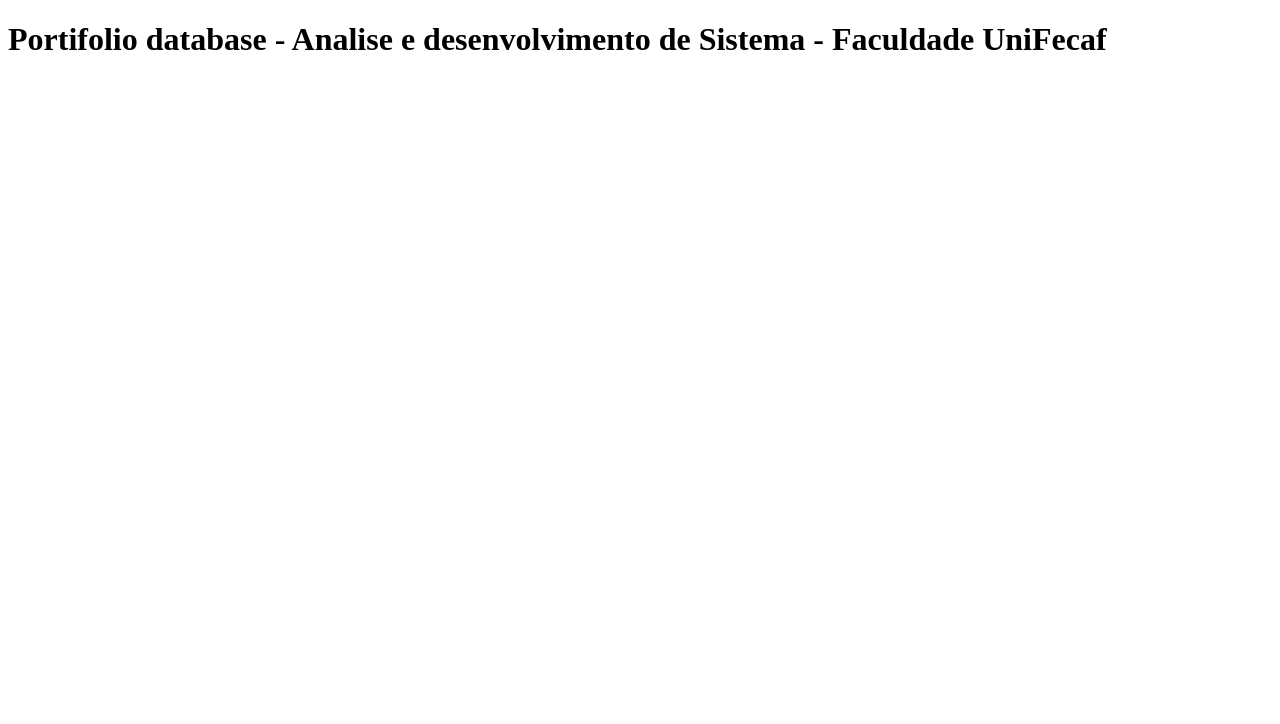
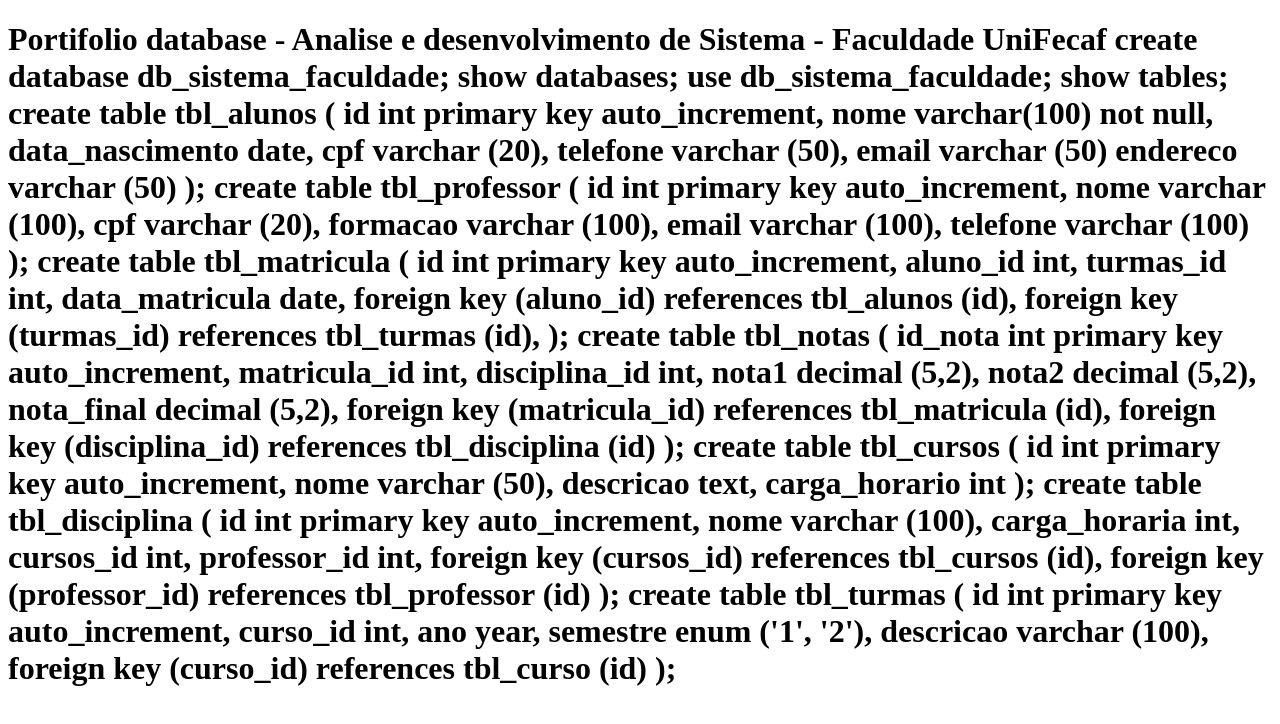
Before and after one commit to alinecouto99/portifoliodatabase, a plain HTML site: page index.html in a window 1280 px wide. Drawn offline with Linux system fonts and the light colour scheme.

Commit message:
Update index.html

```diff
--- a/index.html
+++ b/index.html
@@ -8,6 +8,88 @@
 <body>
     <h1>
         Portifolio database - Analise e desenvolvimento de Sistema - Faculdade UniFecaf
+
+        create database db_sistema_faculdade;
+show databases;
+use db_sistema_faculdade;
+
+show tables;
+
+create table tbl_alunos (
+id int primary key auto_increment,
+nome varchar(100) not null,
+data_nascimento date,
+cpf varchar (20),
+telefone varchar (50),
+email varchar (50)
+endereco varchar (50)
+
+);
+
+create table tbl_professor (
+id int primary key auto_increment,
+nome varchar (100),
+cpf varchar (20),
+formacao varchar (100),
+email varchar (100),
+telefone varchar (100)
+
+);
+
+create table tbl_matricula (
+id int primary key auto_increment,
+aluno_id int,
+turmas_id int,
+data_matricula date,
+
+foreign key (aluno_id) references tbl_alunos (id),
+foreign key (turmas_id) references tbl_turmas (id),
+);
+
+create table tbl_notas (
+id_nota int primary key auto_increment,
+matricula_id int,
+disciplina_id int,
+nota1 decimal (5,2),
+nota2 decimal (5,2),
+nota_final decimal (5,2),
+
+foreign key (matricula_id) references tbl_matricula (id),
+foreign key (disciplina_id) references tbl_disciplina (id)
+
+);
+
+create table tbl_cursos (
+id int primary key auto_increment,
+nome varchar (50),
+descricao text,
+carga_horario int
+
+);
+
+create table tbl_disciplina (
+id int primary key auto_increment,
+nome varchar (100),
+carga_horaria int,
+cursos_id int,
+professor_id int,
+
+foreign key (cursos_id) references tbl_cursos (id),
+foreign key (professor_id) references tbl_professor (id)
+
+);
+
+create table tbl_turmas (
+id int primary key auto_increment,
+curso_id int,
+ano year,
+semestre enum ('1', '2'),
+descricao varchar (100),
+
+foreign key (curso_id) references tbl_curso (id)
+
+);
+
     </h1>
 </body>
 </html>
```
